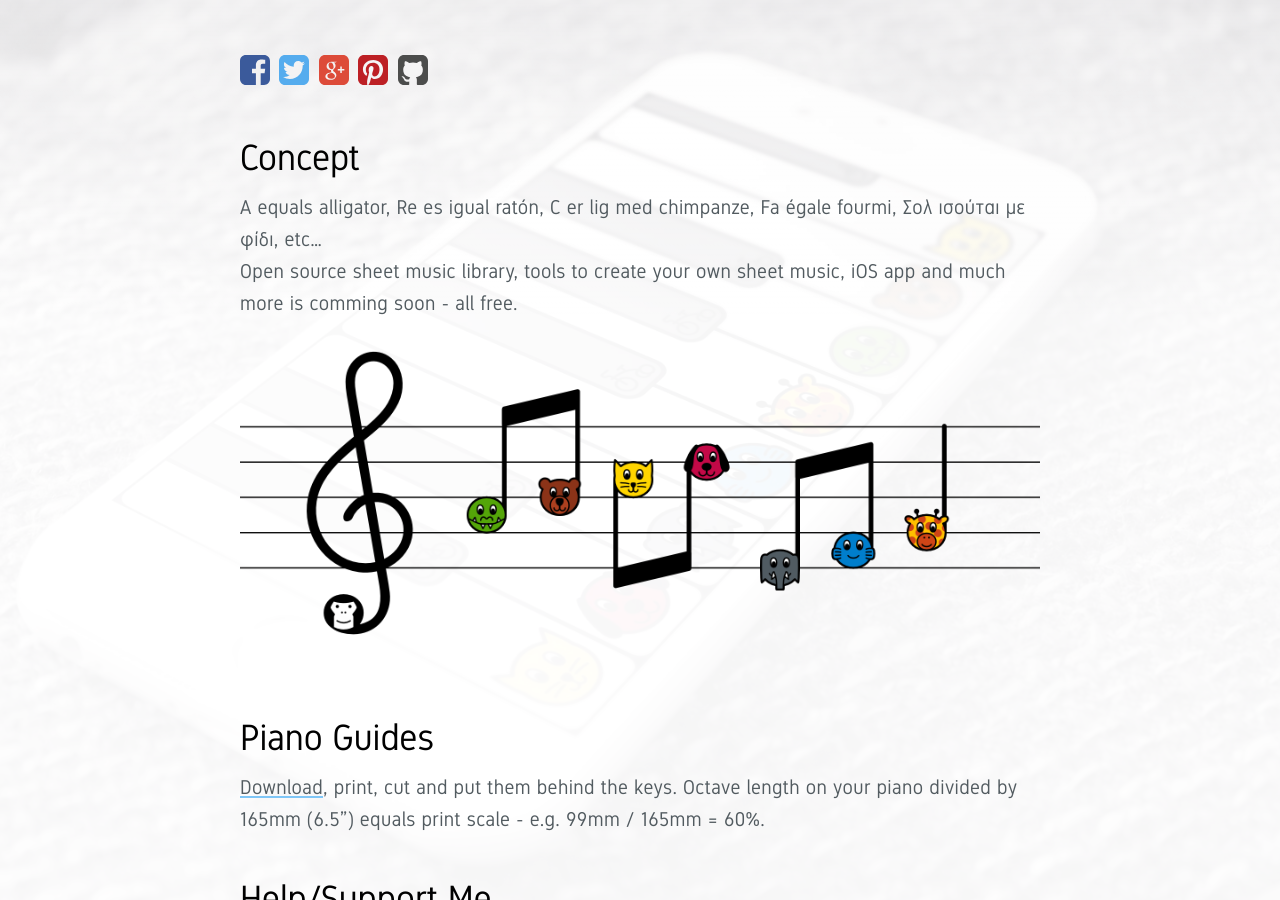
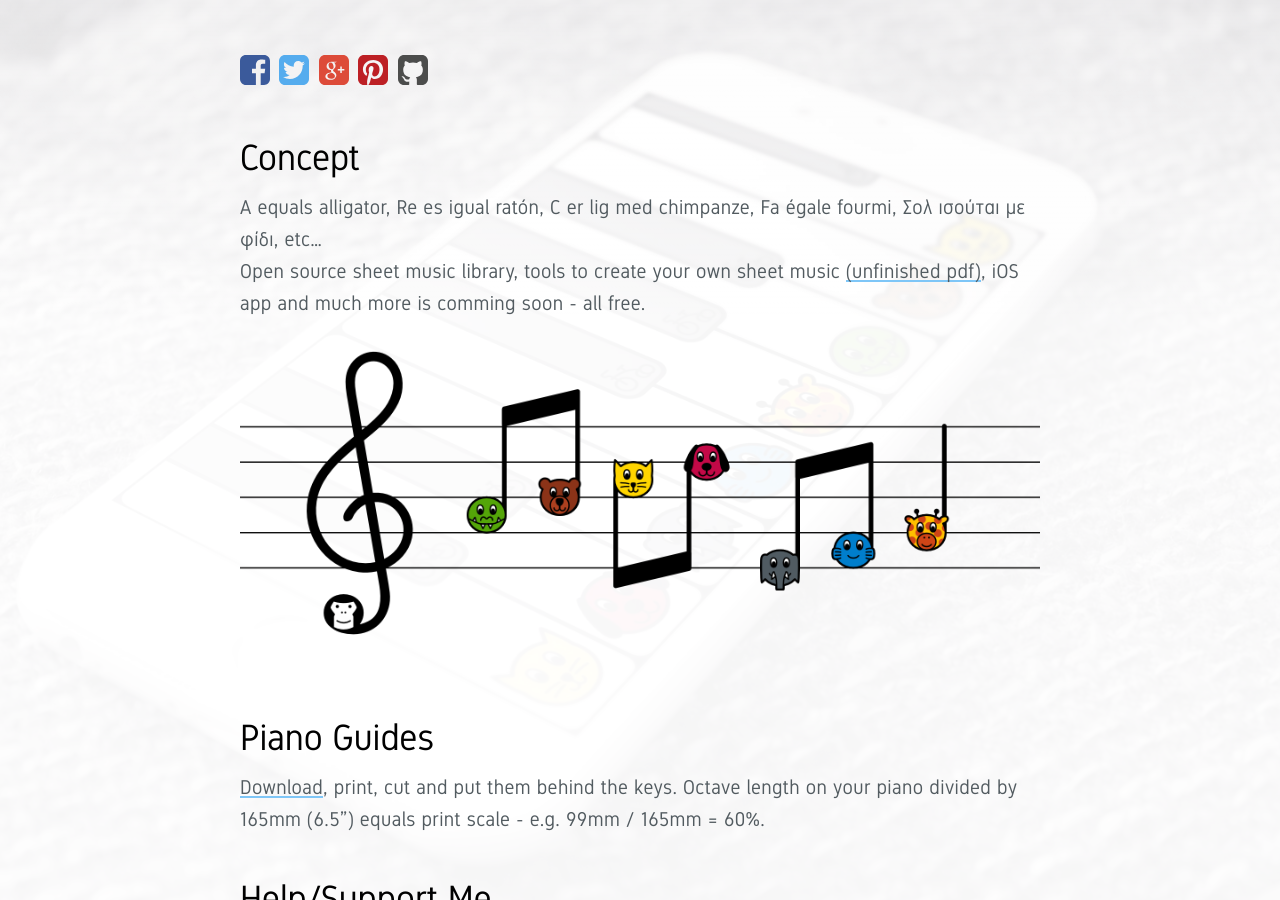
Before and after one commit to larsenwork/animalnoteheads, a Jekyll site: the page built from index.md, in a window 1280 px wide and 900 px high, scrolled down 675 px. Built offline with Jekyll 4.4.1, drawn with Linux system fonts in a browser that asks for light colours; comment, search, counter and statistics services are not loaded.

Commit message:
pdf sample

```diff
--- a/index.md
+++ b/index.md
@@ -15,7 +15,7 @@ image: AnimalNoteHeadsSocial.png
 ### Concept
 
 A equals alligator, Re es igual ratón, C er lig med chimpanze, Fa égale fourmi, Σολ ισούται με φίδι, etc...
-Open source sheet music library, tools to create your own sheet music, iOS app and much more is comming soon - all free.
+Open source sheet music library, tools to create your own sheet music [(unfinished pdf)](assets/pdf/lillepeter.pdf), iOS app and much more is comming soon - all free.
 ![AnimalNoteHeadsMockup](assets/img/AnimalNoteHeadsMockup.png)
 
 ### Piano Guides
```
Also changed, not shown: 1 other file.
